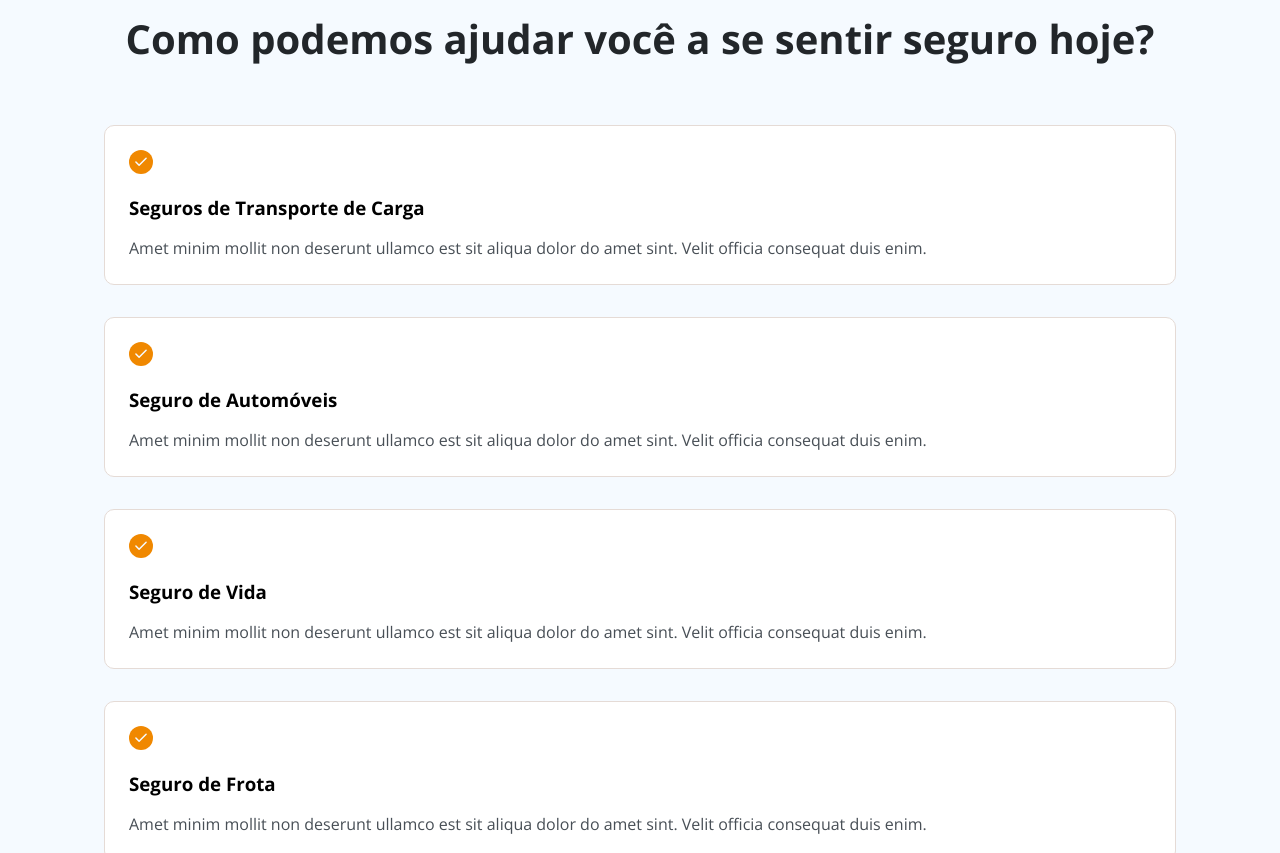
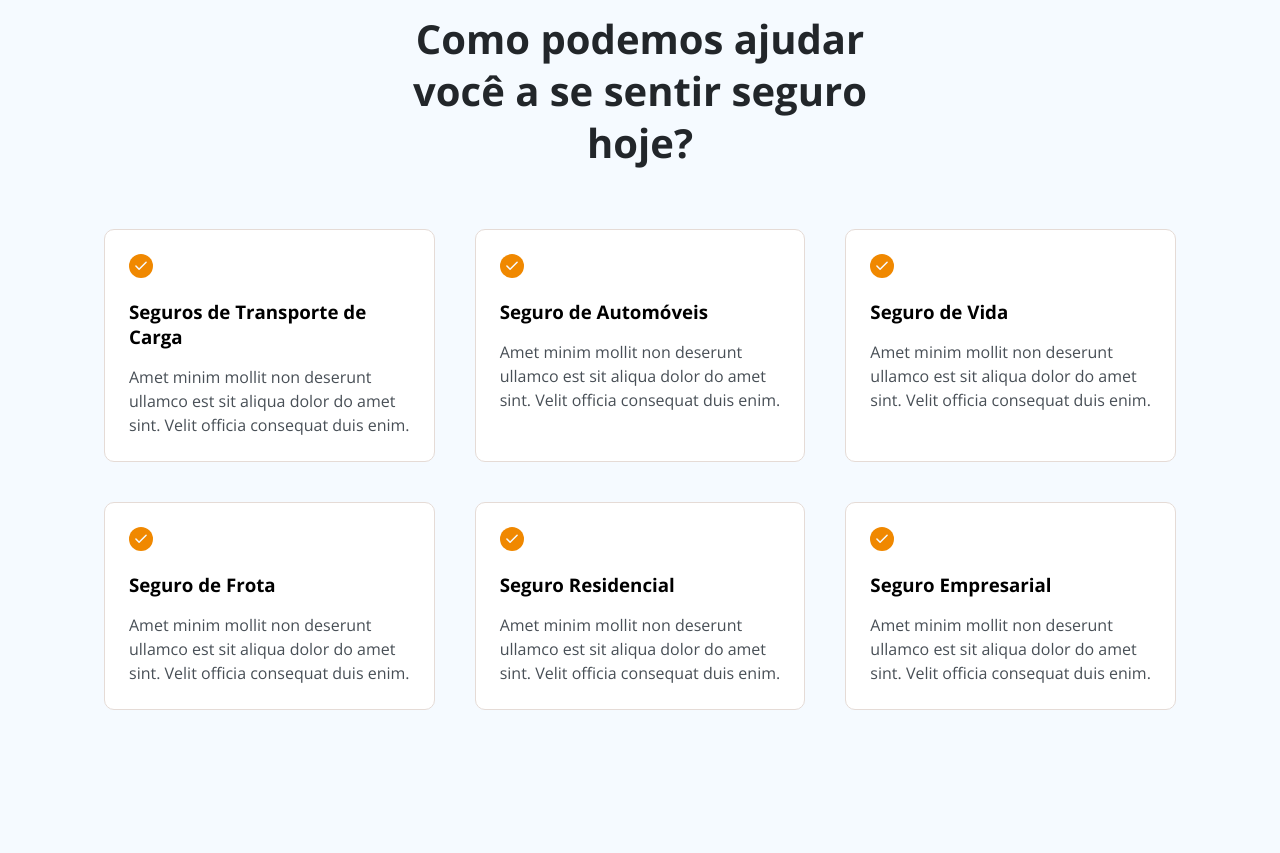
Before and after one commit to Bonattii/insurance-page, a plain HTML site: page index.html in a window 1280 px wide. Shown: the part 888-1741 px from the top of the page. Drawn offline with nearby package versions, Linux system fonts and the light colour scheme.

Commit message:
Finish insurance desktop style

```diff
--- a/index.html
+++ b/index.html
@@ -277,6 +277,29 @@
                 />
               </svg>
               <h3>Seguro Residencial</h3>
+              <p>
+                Amet minim mollit non deserunt ullamco est sit aliqua dolor do
+                amet sint. Velit officia consequat duis enim.
+              </p>
+            </div>
+            <div class="card">
+              <svg
+                width="24"
+                height="24"
+                viewBox="0 0 24 24"
+                fill="none"
+                xmlns="http://www.w3.org/2000/svg"
+              >
+                <circle cx="12" cy="12" r="12" fill="#DCE9E2" />
+                <path
+                  d="M17.091 8.18182L10.091 15.1818L6.90918 12"
+                  stroke="#00856F"
+                  stroke-width="1.5"
+                  stroke-linecap="round"
+                  stroke-linejoin="round"
+                />
+              </svg>
+              <h3>Seguro Empresarial</h3>
               <p>
                 Amet minim mollit non deserunt ullamco est sit aliqua dolor do
                 amet sint. Velit officia consequat duis enim.
--- a/styles/style.css
+++ b/styles/style.css
@@ -697,5 +697,21 @@ footer p {
     width: 42rem;
   }
 
-   /* ====================== INSURANCES ================== */
+  /* ====================== INSURANCES ================== */
+
+  #insurances h2 {
+    width: 47rem;
+    margin-inline: auto;
+  }
+
+  #insurances .cards {
+    flex-direction: row;
+    flex-wrap: wrap;
+    gap: 4rem;
+  }
+
+  #insurances .card {
+    width: 30%;
+    flex-grow: 1;
+  }
 }
```
